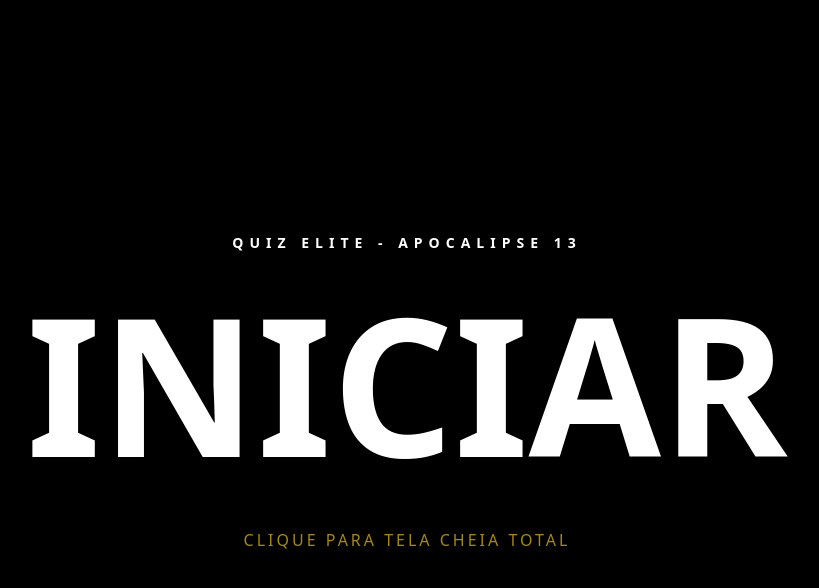
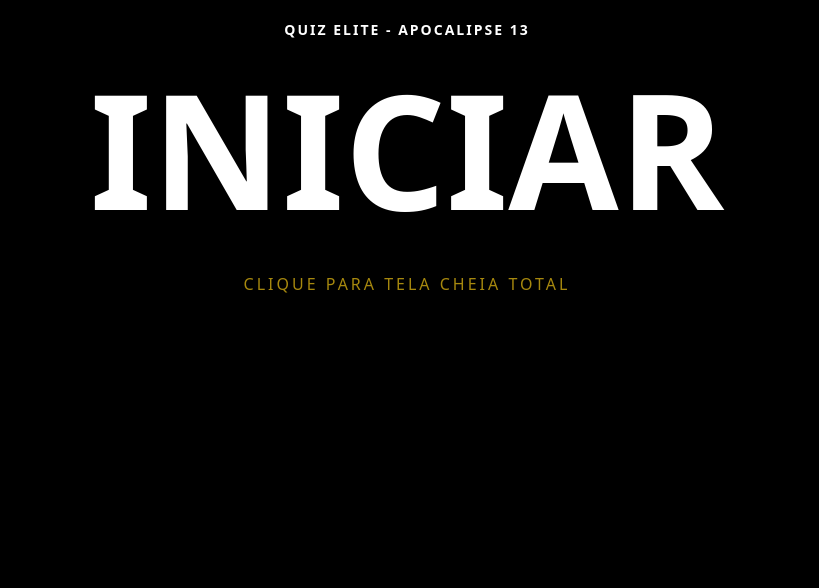
Before and after one commit to ryanjuni/Quiz, a React (Vite) app: page / in a window 1280 px wide. Shown: the top 588 px of the page, without its empty margins (233-1052 px from the left). Built offline with nearby package versions, Linux system fonts and the light colour scheme.

Commit message:
Update App.jsx

```diff
--- a/src/App.jsx
+++ b/src/App.jsx
@@ -173,28 +173,32 @@ export default function BibleQuizApocalypse() {
 }
 
 const ui = {
-  app: { position: 'fixed', top: 0, left: 0, height: '100vh', width: '100vw', background: '#000', color: '#FFF', fontFamily: "system-ui, sans-serif", display: 'flex', flexDirection: 'column', overflow: 'hidden', zIndex: 9999 },
+  app: {
+    position: 'fixed', top: 0, left: 0, height: '100vh', width: '100vw',
+    background: '#000', color: '#FFF', fontFamily: "system-ui, sans-serif",
+    display: 'flex', flexDirection: 'column', overflowY: 'auto', zIndex: 9999
+  },
   backgroundOverlay: { position: 'absolute', top: 0, left: 0, width: '100%', height: '100%', zIndex: -1, transition: '0.8s' },
-  header: { padding: '40px 60px', display: 'flex', justifyContent: 'space-between', alignItems: 'center' },
-  brand: { fontSize: '14px', fontWeight: '900', letterSpacing: '6px' },
-  navGroup: { display: 'flex', alignItems: 'center', gap: '20px' },
-  counter: { fontSize: '18px', fontWeight: '700', opacity: 0.5 },
-  mainBtn: { border: 'none', padding: '15px 40px', borderRadius: '100px', cursor: 'pointer', fontWeight: '900', transition: '0.3s' },
-  stage: { flex: 1, display: 'flex', justifyContent: 'center', alignItems: 'center', padding: '0 80px' },
-  wrapper: { width: '100%', maxWidth: '1200px' },
-  contentBody: { textAlign: 'center' },
-  question: { fontWeight: '900', lineHeight: '1.2', marginBottom: '40px' },
-  revealZone: { minHeight: '350px', display: 'flex', justifyContent: 'center', alignItems: 'center' },
-  revealBtnLarge: { background: 'none', border: '2px solid #333', color: '#666', padding: '40px 80px', borderRadius: '30px', fontSize: '1.8rem', fontWeight: '900', cursor: 'pointer' },
-  ansBox: { animation: 'fadeIn 0.6s ease', background: 'rgba(255,255,255,0.05)', padding: '50px', borderRadius: '40px' },
-  correctBadge: { color: '#facc15', fontSize: '1.2rem', fontWeight: '900', marginBottom: '10px' },
-  answerText: { fontSize: '4rem', fontWeight: '900', margin: '0 0 20px 0' },
-  explanationText: { fontSize: '1.5rem', color: '#aaa', lineHeight: '1.4' },
-  centerBox: { textAlign: 'center', margin: 'auto' },
-  hugeText: { fontSize: '12rem', fontWeight: '900', margin: '0' },
-  powerCard: { padding: '60px', border: '5px solid', borderRadius: '50px' }
+  header: { padding: '20px', display: 'flex', justifyContent: 'space-between', alignItems: 'center', flexWrap: 'wrap', gap: '10px' },
+  brand: { fontSize: 'clamp(10px, 2vw, 14px)', fontWeight: '900', letterSpacing: '2px' },
+  navGroup: { display: 'flex', alignItems: 'center', gap: '15px' },
+  counter: { fontSize: '14px', fontWeight: '700', opacity: 0.5 },
+  mainBtn: { border: 'none', padding: '10px 25px', borderRadius: '100px', cursor: 'pointer', fontWeight: '900', fontSize: '14px' },
+  stage: { flex: 1, display: 'flex', justifyContent: 'center', alignItems: 'center', padding: '20px' },
+  wrapper: { width: '100%', maxWidth: '900px', margin: '0 auto' },
+  contentBody: { textAlign: 'center', width: '100%' },
+  // O segredo está no clamp: ele define um tamanho mínimo, um ideal e um máximo
+  question: { fontWeight: '900', lineHeight: '1.1', marginBottom: '30px', fontSize: 'clamp(1.8rem, 5vw, 4rem)' },
+  revealZone: { minHeight: '200px', display: 'flex', justifyContent: 'center', alignItems: 'center' },
+  revealBtnLarge: { background: 'none', border: '2px solid #333', color: '#666', padding: '20px 40px', borderRadius: '20px', fontSize: 'clamp(1rem, 3vw, 1.8rem)', fontWeight: '900', cursor: 'pointer' },
+  ansBox: { animation: 'fadeIn 0.6s ease', background: 'rgba(255,255,255,0.05)', padding: '30px', borderRadius: '30px', width: '100%' },
+  correctBadge: { color: '#facc15', fontSize: '1rem', fontWeight: '900', marginBottom: '10px' },
+  answerText: { fontSize: 'clamp(1.5rem, 4vw, 3rem)', fontWeight: '900', margin: '0 0 15px 0' },
+  explanationText: { fontSize: 'clamp(0.9rem, 2vw, 1.3rem)', color: '#aaa', lineHeight: '1.4' },
+  centerBox: { textAlign: 'center', padding: '20px' },
+  hugeText: { fontSize: 'clamp(4rem, 15vw, 10rem)', fontWeight: '900', margin: '0' },
+  powerCard: { padding: '30px', border: '4px solid', borderRadius: '30px', width: '100%', maxWidth: '500px', margin: '0 auto' }
 };
-
 if (typeof document !== 'undefined') {
   const style = document.createElement('style');
   style.innerHTML = `
```
